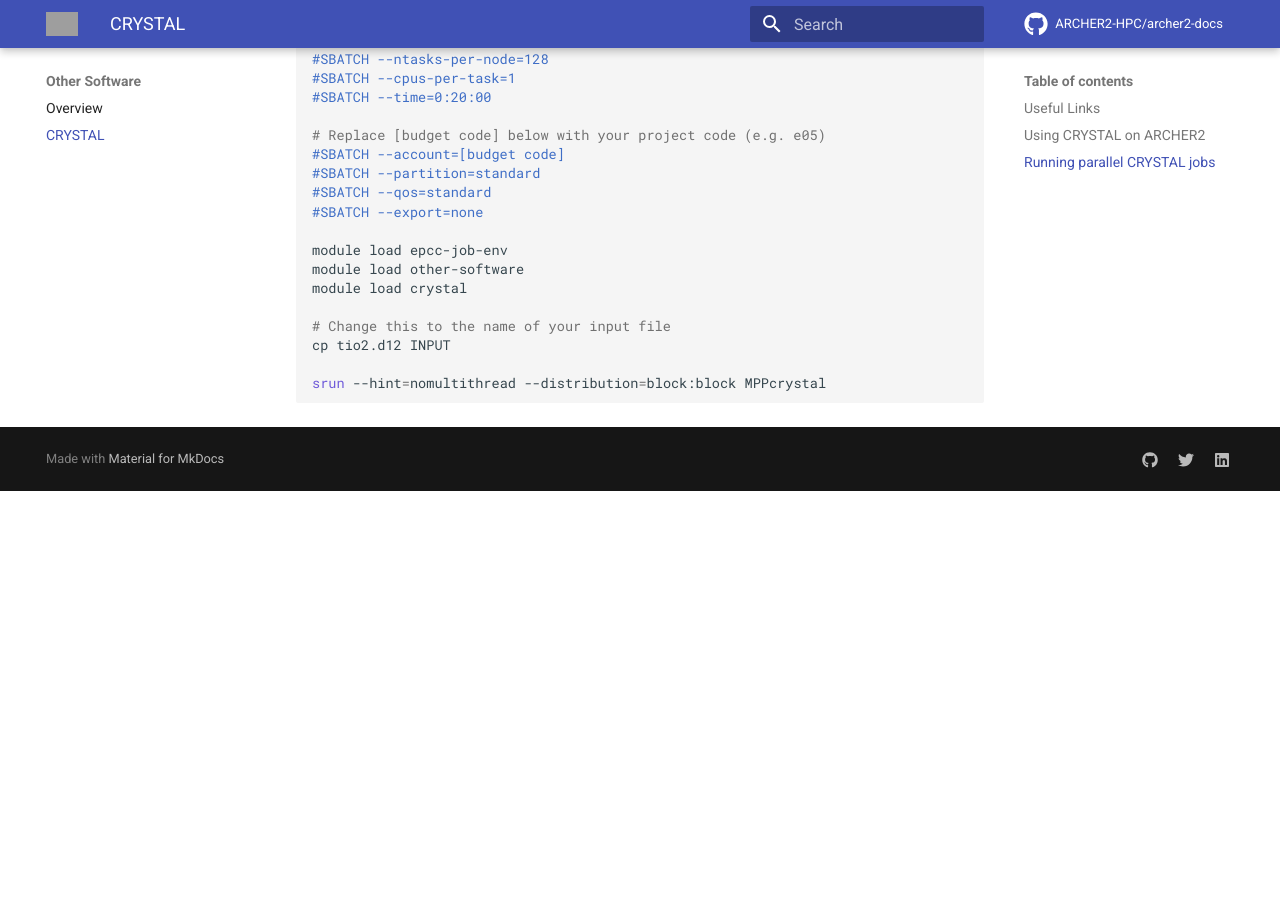
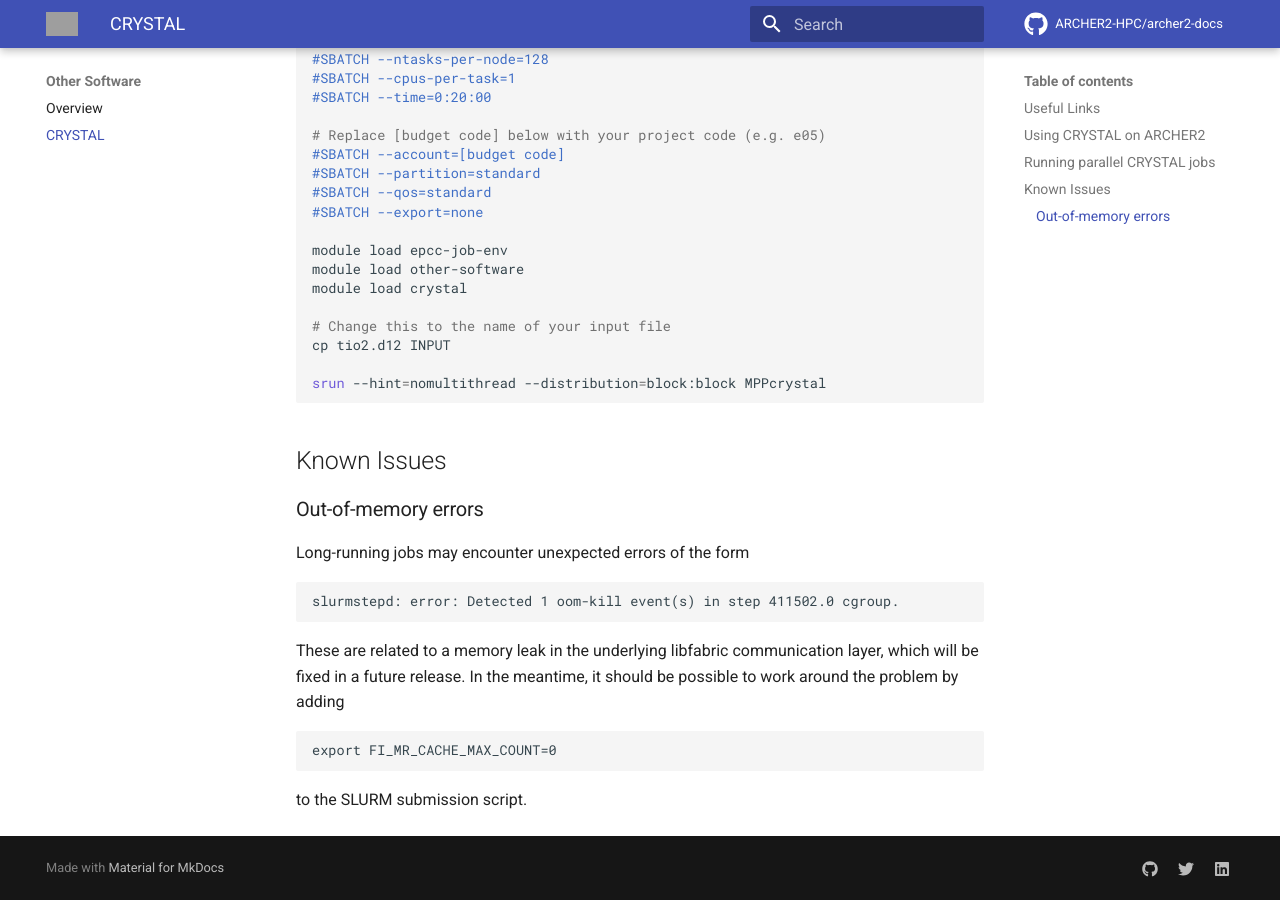
Before and after one commit to ARCHER2-HPC/archer2-docs, an MkDocs documentation site: the page built from docs/other-software/crystal.md, in a window 1280 px wide and 900 px high, scrolled down 998 px. Built offline with MkDocs 1.6.1 and Material for MkDocs 9.7.7, drawn with Linux system fonts in a browser that asks for light colours; comment, search, counter and statistics services are not loaded; before the commit the page ends 1489 px from its top, so only the background shows below that; grey boxes are pictures that could not be loaded.

Commit message:
Add known CRYSTAL issue

````diff
--- a/docs/other-software/crystal.md
+++ b/docs/other-software/crystal.md
@@ -52,3 +52,19 @@
 
 srun --hint=nomultithread --distribution=block:block MPPcrystal
 ```
+
+## Known Issues
+
+### Out-of-memory errors
+
+Long-running jobs may encounter unexpected errors of the form
+```
+slurmstepd: error: Detected 1 oom-kill event(s) in step 411502.0 cgroup.
+```
+These are related to a memory leak in the underlying libfabric communication
+layer, which will be fixed in a future release. In the meantime, it should
+be possible to work around the problem by adding
+```
+export FI_MR_CACHE_MAX_COUNT=0
+```
+to the SLURM submission script.
````
